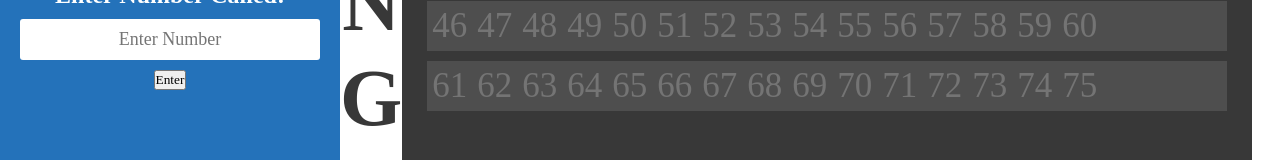
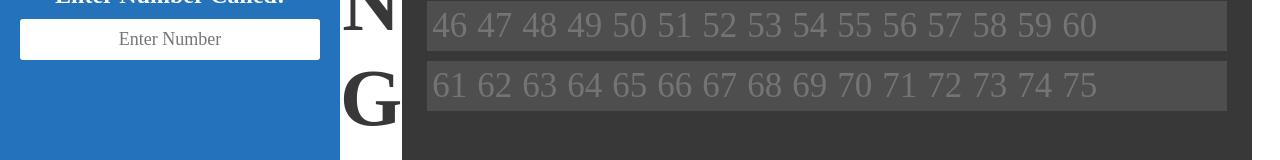
Before and after one commit to laurafry14/Bingo-Tracker, a React (Create React App) app: page / in a window 1280 px wide. Shown: the part 269-429 px from the top of the page. Built offline with nearby package versions, Linux system fonts and the light colour scheme; a web font is replaced by a local one.

Commit message:
fixed number entry issue

```diff
--- a/src/components/Sidebar.jsx
+++ b/src/components/Sidebar.jsx
@@ -5,22 +5,38 @@ const Sidebar = ({ onValueChange }) => {
   const [entryCount, setEntryCount] = useState(0);
   const [inputValue, setInputValue] = useState("");
   const [previousEntry, setPreviousEntry] = useState(null);
+  const [usedNumbers, setUsedNumbers] = useState([]);
 
   const handleInputChange = (e) => {
     setInputValue(e.target.value);
-    onValueChange(e.target.value); // Pass the value to the parent
+  };
+
+  const handleKeyPress = (e) => {
+    if (e.key === "Enter") {
+      handleAddItem();
+      onValueChange(e.target.value); // Passes the value to the parent
+    }
   };
 
   const handleAddItem = () => {
     if (inputValue) {
-      const numberValue = parseInt(inputValue, 10); // Parse the input as an integer
-      if (!isNaN(numberValue) && numberValue >= 1 && numberValue <= 75) {
-        setPreviousEntry(numberValue); // Store the previous entry as a number
+      const numberValue = parseInt(inputValue, 10);
+      if (
+        !isNaN(numberValue) &&
+        numberValue >= 1 &&
+        numberValue <= 75 &&
+        !usedNumbers.includes(numberValue)
+      ) {
+        setPreviousEntry(numberValue);
         setEntryCount(entryCount + 1);
         setInputValue("");
+        setUsedNumbers([...usedNumbers, numberValue]);
       } else {
-        // Handle invalid input or out-of-range input
-        alert("Please enter a valid number between 1 and 75.");
+        if (usedNumbers.includes(numberValue)) {
+          alert(numberValue + " has already been called");
+        } else {
+          alert("Please enter a valid number between 1 and 75.");
+        }
       }
     }
   };
@@ -49,8 +65,8 @@ const Sidebar = ({ onValueChange }) => {
           max="75"
           value={inputValue}
           onChange={handleInputChange}
+          onKeyPress={handleKeyPress}
         />
-        <button onClick={handleAddItem}>Enter</button>
       </div>
     </div>
   );
```
